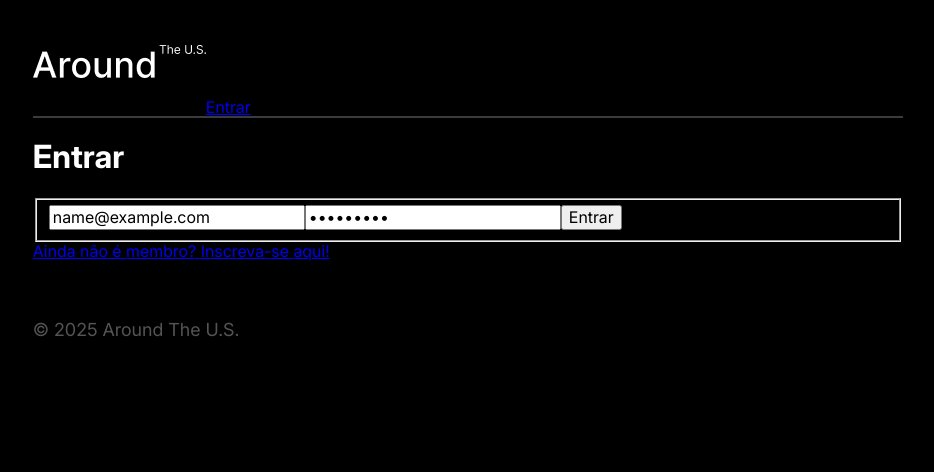
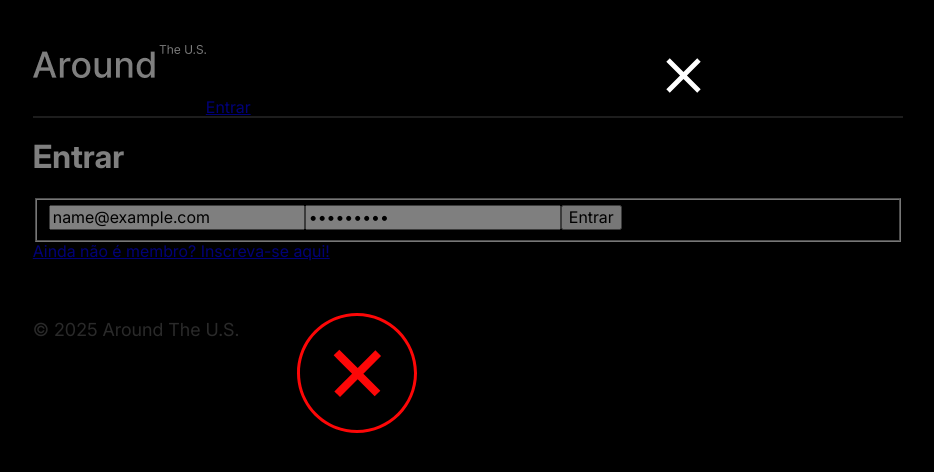
Before and after one commit to biarmortari/web_project_around_auth, a React (Vite) app: page /signin in a window 1280 px wide. Both pictures are taken after typing "name@example.com", "Sample123" into the empty fields and a click on the button "Entrar". Shown: the top 472 px of the page, without its empty margins (172-1106 px from the left). Built offline with nearby package versions, Linux system fonts and the light colour scheme; no server answers.

Commit message:
feat(components): cria o componente InfoTooltip para login/registro

```diff
--- a/src/components/App.jsx
+++ b/src/components/App.jsx
@@ -19,8 +19,14 @@ import "../contexts/CurrentUserContext";
 import Login from "../components/Login/Login";
 import Register from "../components/Register/Register";
 import ProtectedRoute from "../components/ProtectedRoute/ProtectedRoute";
+import InfoTooltip from "../components/Main/components/Popup/InfoTooltip/InfoTooltip";
+
+import Popup from "../components/Main/components/Popup/Popup";
 
 import authApi from "../utils/auth";
+
+import signupSuccess from "../images/signupSuccess.svg";
+import signupFail from "../images/signupFail.svg";
 
 function App() {
   const [currentUser, setCurrentUser] = useState({});
@@ -44,7 +50,7 @@ function App() {
       setIsLoggedIn(true);
       navigate("/");
     });
-  });
+  }, []);
 
   useEffect(() => {
     const fetchUserData = async () => {
@@ -138,8 +144,7 @@ function App() {
       })
       .catch((error) => {
         console.log("error", error);
-        alert("Ops, algo saiu de errado! Por favor, tente novamente.");
-        /*const infoTooltip = {
+        const infoTooltip = {
           children: (
             <InfoTooltip
               icon={signupFail}
@@ -147,7 +152,7 @@ function App() {
             />
           ),
         };
-          handleOpenPopup(infoTooltip);*/
+        handleOpenPopup(infoTooltip);
       });
   };
 
@@ -155,8 +160,7 @@ function App() {
     authApi
       .register(email, password)
       .then(() => {
-        alert("Vitória! Você se registrou");
-        /*const infoTooltip = {
+        const infoTooltip = {
           children: (
             <InfoTooltip
               icon={signupSuccess}
@@ -164,13 +168,12 @@ function App() {
             />
           ),
         };
-        handleOpenPopup(infoTooltip);*/
+        handleOpenPopup(infoTooltip);
         navigate("/");
       })
       .catch((error) => {
         console.log("error", error);
-        alert("Ops, algo saiu de errado! Por favor, tente novamente.");
-        /*const infoTooltip = {
+        const infoTooltip = {
           children: (
             <InfoTooltip
               icon={signupFail}
@@ -178,7 +181,7 @@ function App() {
             />
           ),
         };
-        handleOpenPopup(infoTooltip);*/
+        handleOpenPopup(infoTooltip);
       });
   };
 
@@ -226,6 +229,11 @@ function App() {
 
           <Footer />
         </div>
+        {popup && (
+          <Popup onClose={handleClosePopup} title={popup.title}>
+            {popup.children}
+          </Popup>
+        )}
       </CurrentUserContext.Provider>
     </>
   );
--- a/src/components/Main/Main.jsx
+++ b/src/components/Main/Main.jsx
@@ -7,8 +7,9 @@ import NewCard from "./components/Popup/NewCard/NewCard";
 import EditProfile from "./components/Popup/EditProfile/EditProfile";
 import EditAvatar from "./components/Popup/EditAvatar/EditAvatar";
 import ImagePopup from "./components/Popup/ImagePopup/ImagePopup";
+
 import Card from "./components/Card/Card";
-import Popup from "./components/Popup/Popup";
+
 import CurrentUserContext from "../../contexts/CurrentUserContext";
 
 function Main() {
@@ -109,11 +110,6 @@ function Main() {
           ))}
         </ul>
       </section>
-      {popup && (
-        <Popup onClose={handleClosePopup} title={popup.title}>
-          {popup.children}
-        </Popup>
-      )}
     </main>
   );
 }
--- /dev/null
+++ b/src/components/Main/components/Popup/InfoTooltip/InfoTooltip.jsx
@@ -0,0 +1,8 @@
+export default function InfoTooltip({ icon, message }) {
+  return (
+    <div className="info-tooltip">
+      <img src={icon} alt="ícone" className="info-tooltip__icon" />
+      <p className="info-tooltip__message">{message}</p>
+    </div>
+  );
+}
```
Also changed, not shown: src/images/signupFail.svg (added), src/images/signupSuccess.svg (added). Lines whose indentation alone changed are shown as unchanged.
